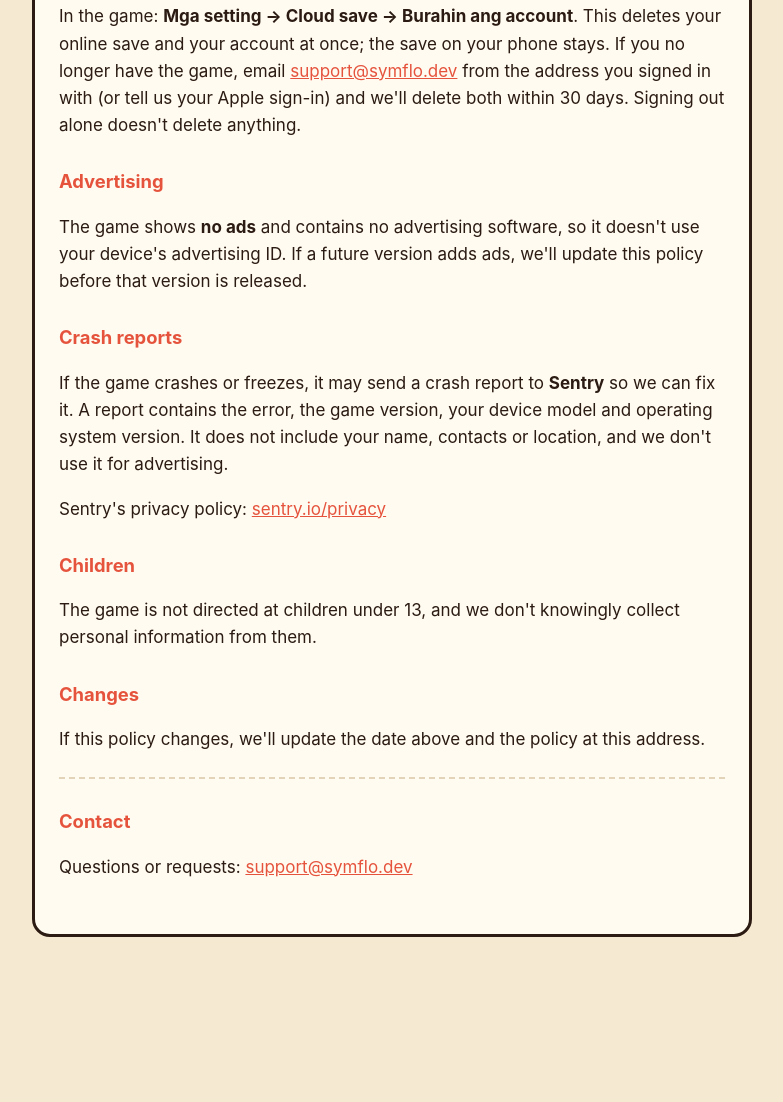
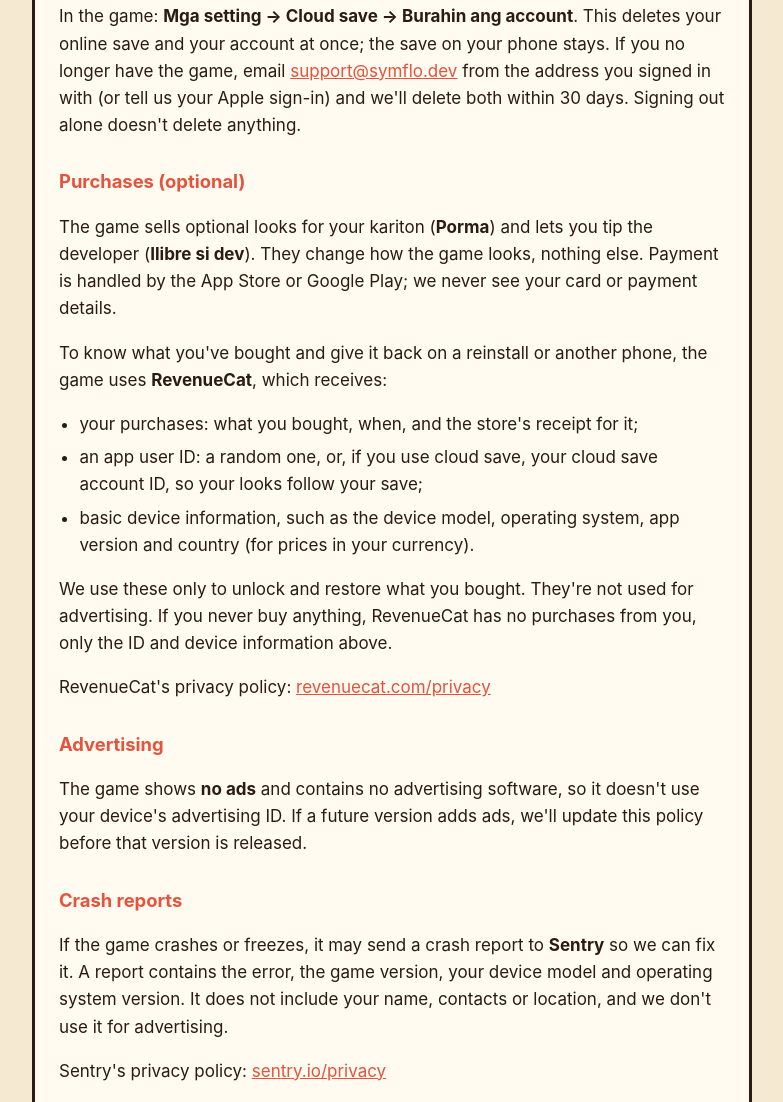
Before and after one commit to johnmarkovalo/tusok-tusok-privacy, a plain HTML site: page index.html in a window 1280 px wide. Shown: the part 1082-2184 px from the top of the page, without its empty margins (248-1031 px from the left). Before the commit the page ends 2051 px from the top, so only its background shows below. Drawn offline with Linux system fonts and the light colour scheme.

Commit message:
Purchases (RevenueCat) for 1.2.0; effective 18 November 2026
Co-Authored-By: Claude Opus 5.5 <noreply@anthropic.com>

```diff
--- a/index.html
+++ b/index.html
@@ -56,7 +56,7 @@
 <main>
   <h1>Privacy Policy: Tusok! Tusok!</h1>
   <div class="meta">
-    <p><strong>Effective date:</strong> 15 November 2026</p>
+    <p><strong>Effective date:</strong> 18 November 2026</p>
     <p><strong>Developer:</strong> Symflo IT Solutions, Philippines</p>
     <p><strong>Contact:</strong> <a href="mailto:support@symflo.dev">support@symflo.dev</a></p>
   </div>
@@ -83,6 +83,16 @@
   <h2 id="delete-account">Deleting your cloud save and account</h2>
   <p>In the game: <strong>Mga setting → Cloud save → Burahin ang account</strong>. This deletes your online save and your account at once; the save on your phone stays. If you no longer have the game, email <a href="mailto:support@symflo.dev">support@symflo.dev</a> from the address you signed in with (or tell us your Apple sign-in) and we'll delete both within 30 days. Signing out alone doesn't delete anything.</p>
 
+  <h2 id="purchases">Purchases (optional)</h2>
+  <p>The game sells optional looks for your kariton (<strong>Porma</strong>) and lets you tip the developer (<strong>Ilibre si dev</strong>). They change how the game looks, nothing else. Payment is handled by the App Store or Google Play; we never see your card or payment details.</p>
+  <p>To know what you've bought and give it back on a reinstall or another phone, the game uses <strong>RevenueCat</strong>, which receives:</p>
+  <ul>
+    <li>your purchases: what you bought, when, and the store's receipt for it;</li>
+    <li>an app user ID: a random one, or, if you use cloud save, your cloud save account ID, so your looks follow your save;</li>
+    <li>basic device information, such as the device model, operating system, app version and country (for prices in your currency).</li>
+  </ul>
+  <p>We use these only to unlock and restore what you bought. They're not used for advertising. If you never buy anything, RevenueCat has no purchases from you, only the ID and device information above.</p>
+  <p>RevenueCat's privacy policy: <a href="https://www.revenuecat.com/privacy">revenuecat.com/privacy</a></p>
   <h2>Advertising</h2>
   <p>The game shows <strong>no ads</strong> and contains no advertising software, so it doesn't use your device's advertising ID. If a future version adds ads, we'll update this policy before that version is released.</p>
 
```
